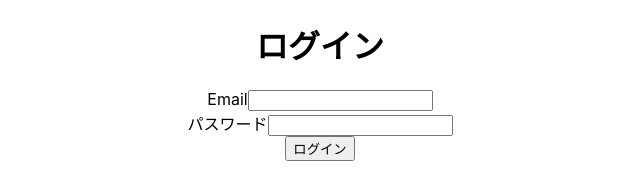
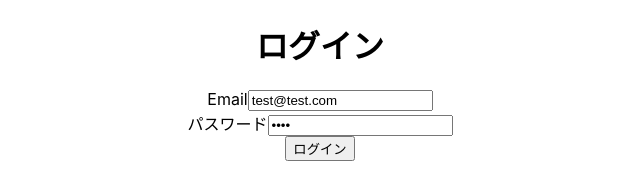
Before and after one commit to KosukeYamaguchi/react-practice-01, a React (Create React App) app: page / in a window 1280 px wide. Shown: the top 186 px of the page, without its empty margins (320-960 px from the left). Built offline with nearby package versions, Linux system fonts and the light colour scheme.

Commit message:
useFormでのinputフォームの初期値の設定

```diff
--- a/src/App.tsx
+++ b/src/App.tsx
@@ -7,7 +7,10 @@ function App(){
     password:string
   }
 
-  const {register, handleSubmit, formState: { errors }} = useForm<FormInputs>({criteriaMode: 'all'});
+  const {register, handleSubmit, formState: { errors }} = useForm<FormInputs>({
+    criteriaMode: 'all',
+    defaultValues: {email: 'test@test.com', password: 'pass'}
+  });
 
   const onSubmit = (data: any) => console.log(data);
 
```
